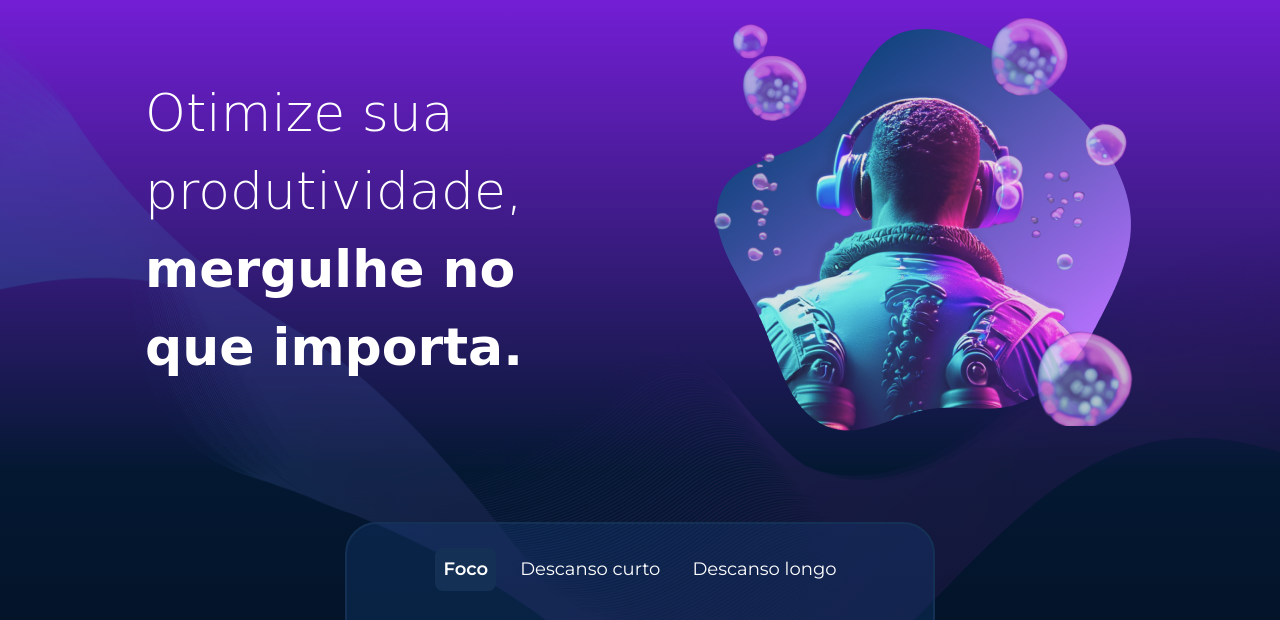
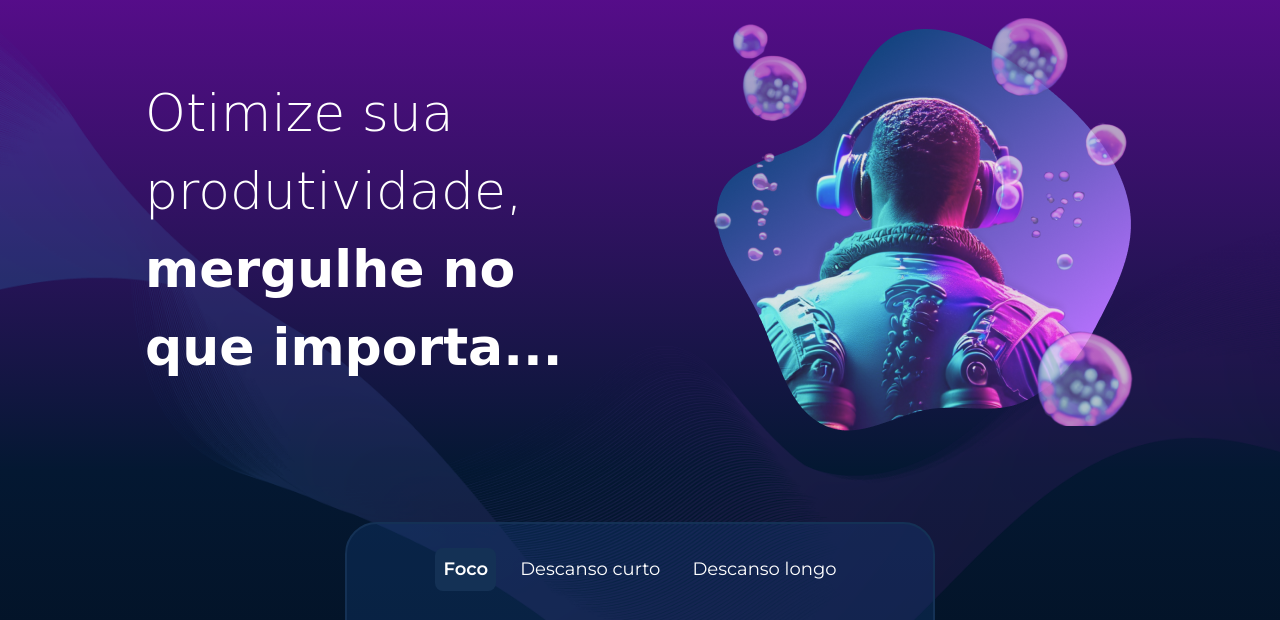
Before and after one commit to luizmiguelbarros/projeto-FOKUS-FINAL., a plain HTML site: page index.html in a window 1280 px wide. Shown: the part 102-722 px from the top of the page. Drawn offline with nearby package versions, Linux system fonts and the light colour scheme; a web font is replaced by a local one.

Commit message:
cores atualizadas teste git

```diff
--- a/index.html
+++ b/index.html
@@ -28,7 +28,7 @@
         <section class="app__section-banner-container">
             <h1 class="app__title">
                 Otimize sua produtividade,<br>
-                <strong class="app__title-strong">mergulhe no que importa.</strong>
+                <strong class="app__title-strong">mergulhe no que importa...</strong>
             </h1>
             <figure class="app__image-figure">
                 <img class="app__image" src="/imagens/foco.png" alt="">
--- a/styles.css
+++ b/styles.css
@@ -8,7 +8,7 @@
 }
 
 [data-contexto="foco"] {
-    --main-bg-color: linear-gradient(180deg, #8B1FF8 0%, #041832 48.44%, #01080E 100%);
+    --main-bg-color: linear-gradient(180deg, #670a9c 0%, #041832 48.44%, #01080E 100%);
 }
 
 [data-contexto="descanso-curto"] {
```
